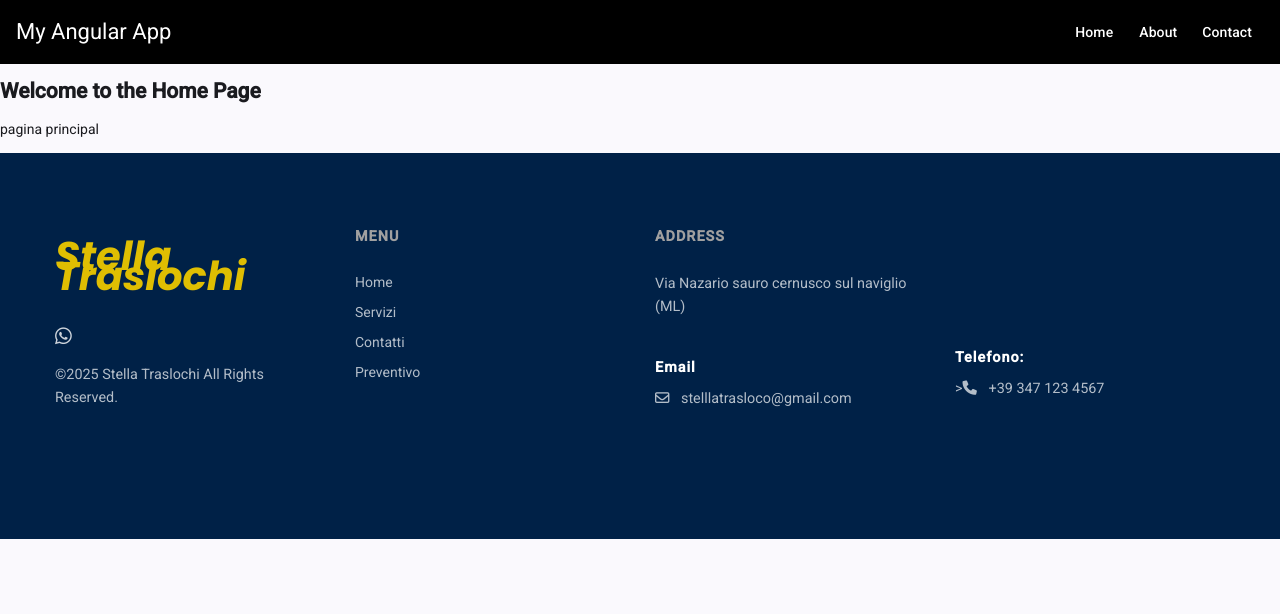
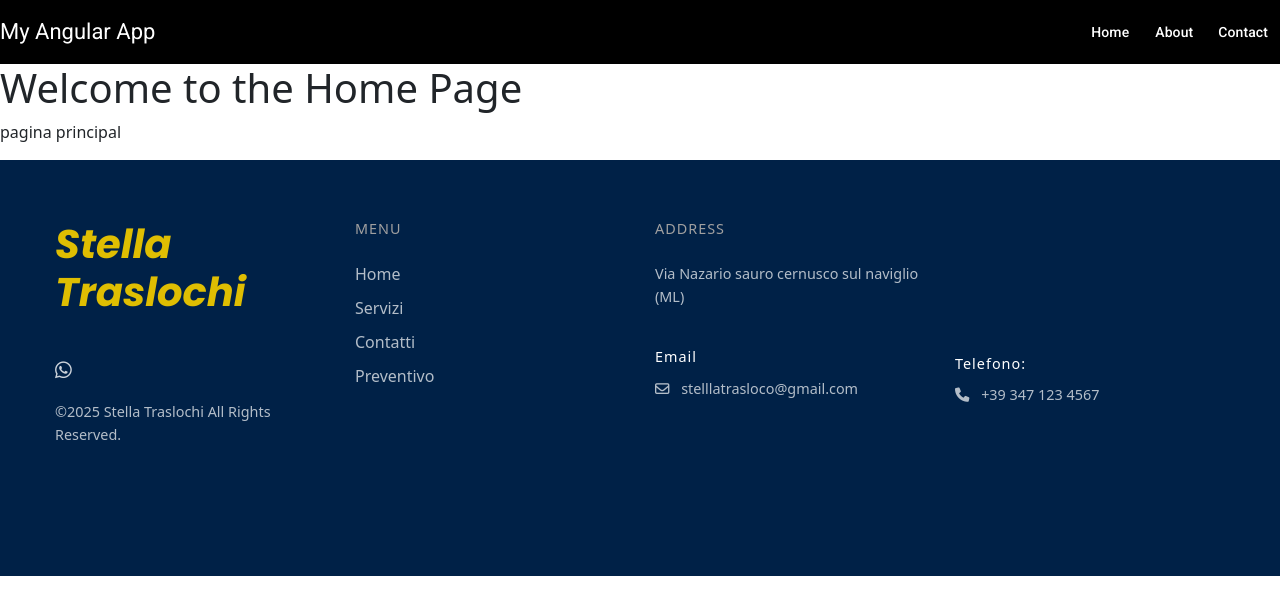
Before and after one commit to JoshuaJSR/Static-web, an Angular app: page /home in a window 1280 px wide. Shown: the top 614 px of the page. Built offline with nearby package versions, Linux system fonts and the light colour scheme.

Commit message:
feat: mejora de estilos

```diff
--- a/src/app/shared/footer/footer.html
+++ b/src/app/shared/footer/footer.html
@@ -17,13 +17,13 @@
     <div class="footer-column">
       <h3>MENU</h3>
       <ul>
-        <li><a class="footer-link" href="../public/index.html">Home</a></li>
-        <li><a class="footer-link" href="../public/us.html">Servizi</a></li>
+        <li><a class="footer-link" routerLink="/">Home</a></li>
+        <li><a class="footer-link" routerLink="/services">Servizi</a></li>
         <li>
-          <a class="footer-link" href="../public/contact.html">Contatti</a>
+          <a class="footer-link" routerLink="/contact">Contatti</a>
         </li>
         <li>
-          <a class="footer-link" href="../public/Quote.html">Preventivo</a>
+          <a class="footer-link" routerLink="/quote">Preventivo</a>
         </li>
       </ul>
     </div>
@@ -45,17 +45,12 @@
       <div class="contact-person empty-space">
         <h3>Telefono:</h3>
         <a  href="https://wa.me/393510530284">
-          ><i class="fas fa-phone"></i> +39 347 123 4567</a
+          <i class="fas fa-phone"></i> +39 347 123 4567</a
         >
       </div>
     </div>
   </div>
 </footer>
-
-<script
-  src="https://kit.fontawesome.com/your-code.js"
-  crossorigin="anonymous"
-></script>
 <link
   rel="stylesheet"
   href="https://cdnjs.cloudflare.com/ajax/libs/font-awesome/6.0.0/css/all.min.css"
--- a/src/app/shared/footer/footer.ts
+++ b/src/app/shared/footer/footer.ts
@@ -1,8 +1,9 @@
 import { Component } from '@angular/core';
+import { RouterLink } from "@angular/router";
 
 @Component({
   selector: 'app-footer',
-  imports: [],
+  imports: [RouterLink],
   templateUrl: './footer.html',
   styleUrl: './footer.css',
 })
--- a/src/index.html
+++ b/src/index.html
@@ -15,4 +15,6 @@
   <app-root></app-root>
 </body>
   <link href="https://fonts.googleapis.com/icon?family=Material+Icons" rel="stylesheet">
+  <link href="https://cdn.jsdelivr.net/npm/bootstrap@5.3.8/dist/css/bootstrap.min.css" rel="stylesheet" integrity="sha384-sRIl4kxILFvY47J16cr9ZwB07vP4J8+LH7qKQnuqkuIAvNWLzeN8tE5YBujZqJLB" crossorigin="anonymous">
+  <script src="https://cdn.jsdelivr.net/npm/bootstrap@5.3.8/dist/js/bootstrap.bundle.min.js" integrity="sha384-FKyoEForCGlyvwx9Hj09JcYn3nv7wiPVlz7YYwJrWVcXK/BmnVDxM+D2scQbITxI" crossorigin="anonymous"></script>
 </html>
```
